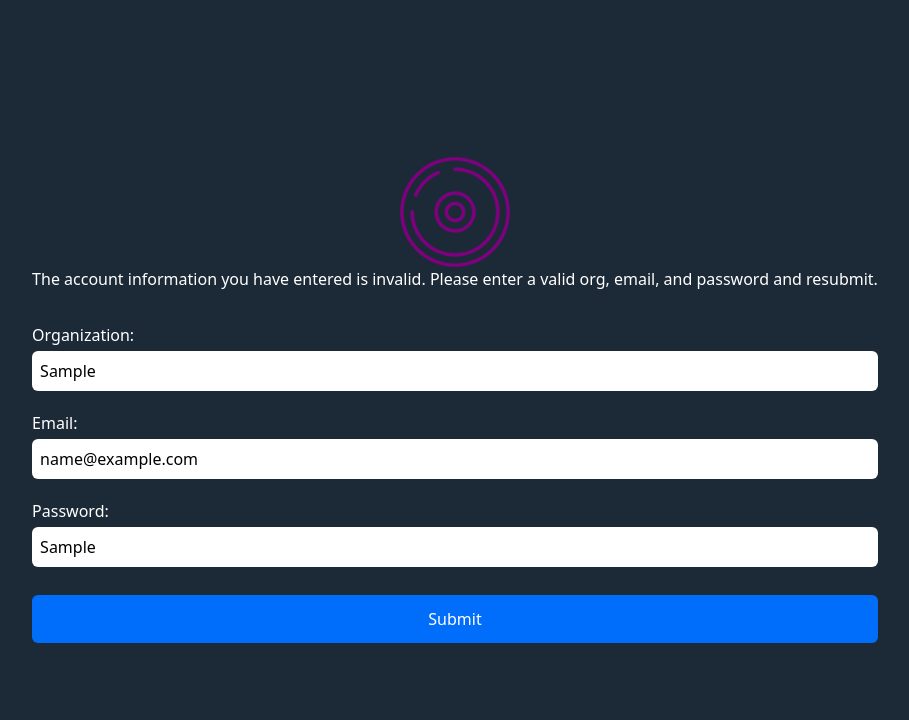
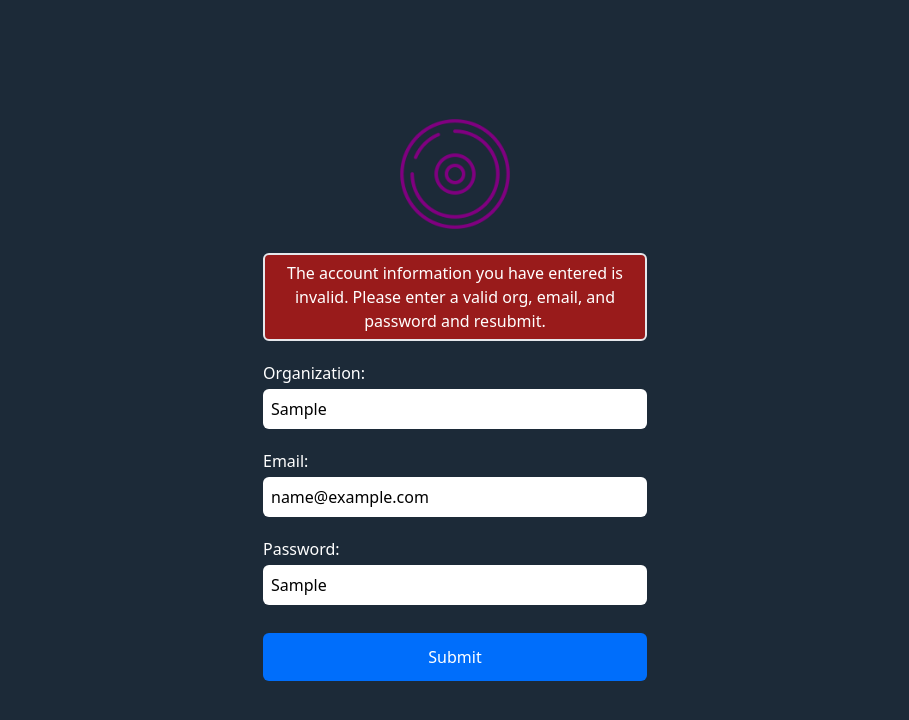
Before and after one commit to rjmags1/disc, a Next.js app: page /login in a window 1280 px wide. Both pictures are taken after typing "Sample", "name@example.com", "Sample" into the empty fields and a click on the input "Submit". Shown: the top 720 px of the page, without its empty margins (185-1094 px from the left). Built offline with nearby package versions, Linux system fonts and the light colour scheme.

Commit message:
style invalid login message

```diff
--- a/components/InvalidLoginMessage.js
+++ b/components/InvalidLoginMessage.js
@@ -1,6 +1,8 @@
 function InvalidLoginMessage() {
     return (
-        <div data-testid="invalid-message-container">
+        <div data-testid="invalid-message-container"
+            className="text-center mt-6 border-solid border-2
+            border-slate rounded-md bg-red-800 p-1.5">
             The account information you have entered is invalid. Please enter a valid org, email, and password and resubmit.
         </div>
     )
--- a/components/LoginForm.js
+++ b/components/LoginForm.js
@@ -45,7 +45,7 @@ function LoginForm({ validate }) {
     }
 
     return (
-        <form onSubmit={ handleSubmit } name="login-form" className="mt-6">
+        <form onSubmit={ handleSubmit } name="login-form" className="mt-3">
             <LoginDatalist info={ orgsDlInfo }
                 handleChange={ e => setOrg(e.target.value) } />
             <LoginTextInput info={ emailTextInputInfo }
--- a/components/LoginFormWithValidation.js
+++ b/components/LoginFormWithValidation.js
@@ -25,7 +25,7 @@ function LoginFormWithValidation() {
     }
 
     return (
-        <div data-testid="login-form-val-container">
+        <div data-testid="login-form-val-container" className="max-w-sm">
             { showInvalidMessage && <InvalidLoginMessage />}
             <LoginForm validate={ emailPasswordValidator }/>
         </div>
```
